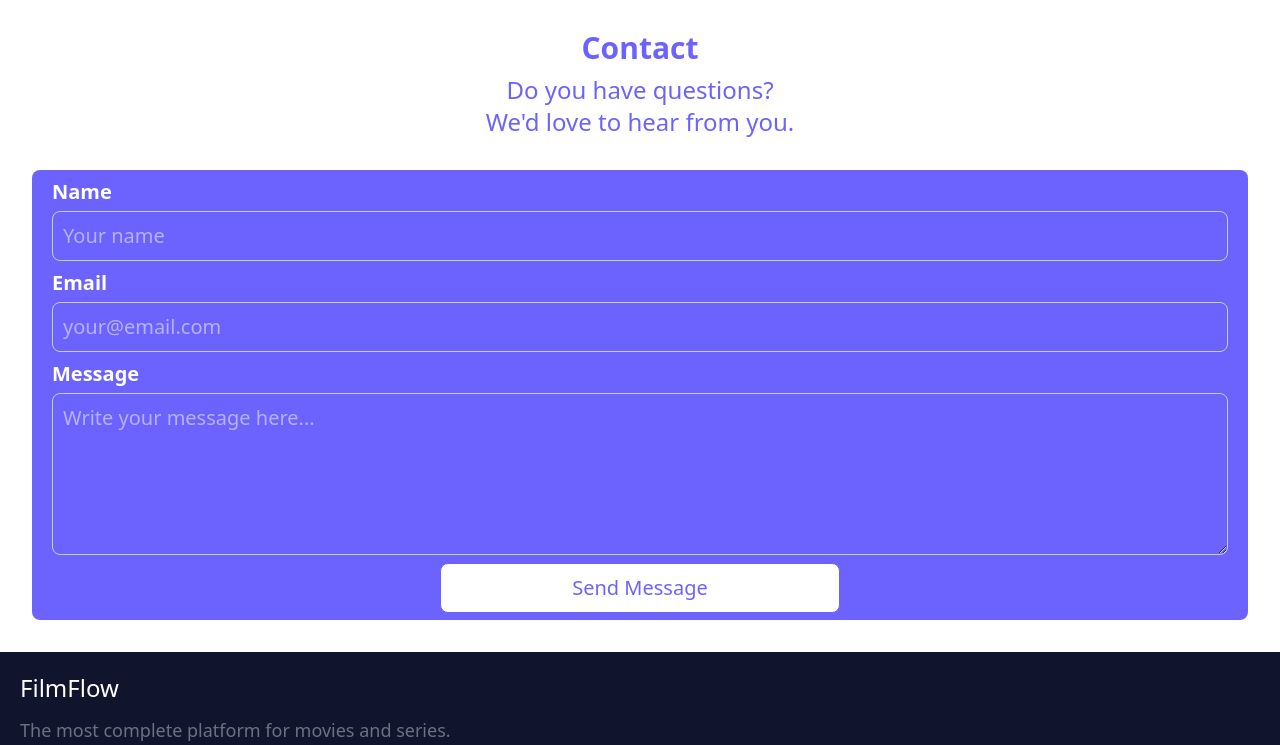
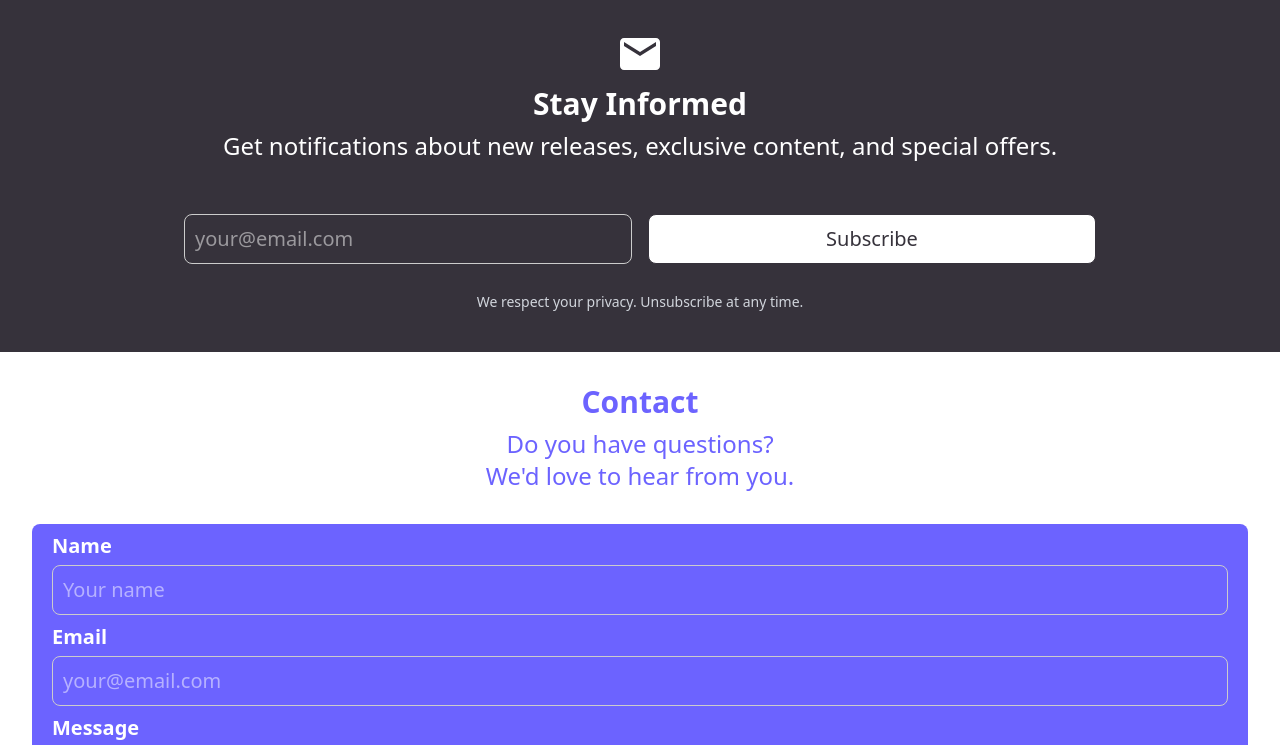
Before and after one commit to pberus/Front-End-Interview-qoop.ai-PedroBerustein, a React (Vite) app in the folder Frontend Interview/: page / in a window 1280 px wide. Shown: the part 2580-3325 px from the top of the page. Built offline with nearby package versions, Linux system fonts and the light colour scheme; no server answers.

Commit message:
feat: submittion message in contact form and newsletter subscription form

```diff
--- a/Frontend Interview/src/components/Contact.tsx
+++ b/Frontend Interview/src/components/Contact.tsx
@@ -1,7 +1,23 @@
 //This component is a contact form that allows users to send messages. It includes fields for name, email, and message, and a submit button. The form is styled with Tailwind CSS classes for responsiveness and aesthetics.
-import { FC } from "react";
+import { FC, useState } from "react";
 
 const Contact: FC = () => {
+  const [formSubmitted, setFormSubmitted] = useState<boolean>(false);
+  const [error, setError] = useState<string | null>(null);
+
+  const handleSubmit = async (e: React.FormEvent) => {
+    e.preventDefault();
+
+    try {
+      await new Promise((resolve) => setTimeout(resolve, 2000)); // Simula una llamada a la API
+
+      setFormSubmitted(true);
+      setError(null);
+    } catch (error) {
+      setError("There was an error sending your message. Please try again.");
+    }
+  };
+
   return (
     <div className="flex flex-col gap-8 p-8 text-[#6c63ff] justify-center items-center">
       <div className="flex flex-col gap-2 text-center">
@@ -10,40 +26,68 @@ const Contact: FC = () => {
           Do you have questions? <br />We'd love to hear from you.
         </p>
       </div>
+
       <div className="h-[450px] w-[100%] bg-[#6c63ff] text-white p-2 rounded-lg">
-        <form className="flex flex-col gap-2 h-full p-3 justify-center items-center" onSubmit={(e) => e.preventDefault()}>
+        {formSubmitted ? (
+          <div className="p-4 bg-green-500 text-white rounded-lg text-center flex justify-center">
+            <p>Your message was sent successfully!</p>
+          </div>
+        ) : (
+          <form
+            className="flex flex-col gap-2 h-full p-3 justify-center items-center"
+            onSubmit={handleSubmit}
+          >
             <div className="flex-1 flex flex-col w-full">
-            <label htmlFor='name' className="font-bold mb-[5px] lg:text-xl">Name</label>
-            <input type='text' id='name' placeholder='Your name' required className="p-[10px] border-1 border-[#ccc] rounded-lg lg:text-xl" />
-          </div>
-          <div className="flex-1 flex flex-col w-full">
-            <label htmlFor='email' className="font-bold mb-[5px] lg:text-xl">Email</label>
+              <label htmlFor="name" className="font-bold mb-[5px] lg:text-xl">
+                Name
+              </label>
               <input
-              type='email'
-              id='email'
-              placeholder='your@email.com'
+                type="text"
+                id="name"
+                placeholder="Your name"
                 required
                 className="p-[10px] border-1 border-[#ccc] rounded-lg lg:text-xl"
               />
             </div>
             <div className="flex-1 flex flex-col w-full">
-            <label htmlFor='message' className="font-bold mb-[5px] lg:text-xl">Message</label>
+              <label htmlFor="email" className="font-bold mb-[5px] lg:text-xl">
+                Email
+              </label>
+              <input
+                type="email"
+                id="email"
+                placeholder="your@email.com"
+                required
+                className="p-[10px] border-1 border-[#ccc] rounded-lg lg:text-xl"
+              />
+            </div>
+            <div className="flex-1 flex flex-col w-full">
+              <label htmlFor="message" className="font-bold mb-[5px] lg:text-xl">
+                Message
+              </label>
               <textarea
-              id='message'
+                id="message"
                 rows={5}
-              placeholder='Write your message here...'
+                placeholder="Write your message here..."
                 required
                 maxLength={1000}
                 className="resize-vertical max-h-[50vh] overflow-y-auto p-[10px] border-1 border-[#ccc] rounded-lg lg:text-xl"
               ></textarea>
             </div>
             <button
-            type='submit'
+              type="submit"
               className="max-w-100 w-full p-[10px] bg-white text-[#6c63ff] border border-[#6c63ff] rounded-lg cursor-pointer transition duration-300 ease-in-out hover:bg-[#6c63ff] hover:text-white hover:border-white lg:text-xl"
             >
               Send Message
             </button>
           </form>
+        )}
+
+        {error && (
+          <div className="p-4 bg-red-500 text-white rounded-lg mt-4 text-center">
+            <p>{error}</p>
+          </div>
+        )}
       </div>
     </div>
   );
--- /dev/null
+++ b/Frontend Interview/src/components/NewsletterSubscriptionForm.tsx
@@ -0,0 +1,63 @@
+//This component is a contact form that allows users to send messages. It includes fields for name, email, and message, and a submit button. The form is styled with Tailwind CSS classes for responsiveness and aesthetics.
+import { FC, useState } from "react";
+import { MdEmail } from "react-icons/md";
+
+const NewsletterSubscriptionForm: FC = () => {
+  const [email, setEmail] = useState("");
+  const [submitted, setSubmitted] = useState(false);
+
+  const handleSubmit = (e: React.FormEvent) => {
+    e.preventDefault();
+
+    setTimeout(() => {
+      setSubmitted(true);
+      setEmail("");
+
+      setTimeout(() => setSubmitted(false), 3000);
+    }, 1000);
+  };
+
+  return (
+    <div className="flex flex-col gap-8 p-8 text-white justify-center items-center bg-[#36323b]">
+      <div className="flex flex-col gap-2 text-center items-center">
+        <div className="text-5xl"><MdEmail /></div>
+        <h2 className="text-2xl lg:text-3xl font-bold">Stay Informed</h2>
+        <p className="text-lg lg:text-2xl">
+          Get notifications about new releases, exclusive content, and special offers.
+        </p>
+      </div>
+      <div className="w-[100%] text-white p-2 rounded-lg text-center">
+        <form
+          className="flex gap-4 h-full p-3 justify-center items-center"
+          onSubmit={handleSubmit}
+        >
+          <input
+            type='email'
+            id='email'
+            placeholder='your@email.com'
+            required
+            value={email}
+            onChange={(e) => setEmail(e.target.value)}
+            className="p-[10px] w-full max-w-md border border-[#ccc] rounded-lg lg:text-xl"
+          />
+          <button
+            type='submit'
+            className="p-[10px] w-full max-w-md bg-white text-[#36323b] border border-[#36323b] rounded-lg cursor-pointer transition duration-300 ease-in-out hover:bg-[#36323b] hover:text-white hover:border-white lg:text-xl"
+          >
+            Subscribe
+          </button>
+        </form>
+
+        {submitted && (
+          <p className="text-green-400 mt-4">Subscription successful!</p>
+        )}
+
+        <p className="mt-4 text-sm text-gray-300">
+          We respect your privacy. Unsubscribe at any time.
+        </p>
+      </div>
+    </div>
+  );
+};
+
+export default NewsletterSubscriptionForm;
--- a/Frontend Interview/src/components/common/Variants.tsx
+++ b/Frontend Interview/src/components/common/Variants.tsx
@@ -202,7 +202,7 @@ const toggleContainer: React.CSSProperties = {
     cursor: "pointer",
     position: "absolute",
     top: 18,
-    left: 15,
+    left: 29,
     width: 50,
     height: 50,
     borderRadius: "50%",
--- a/Frontend Interview/src/views/Home/Home.tsx
+++ b/Frontend Interview/src/views/Home/Home.tsx
@@ -7,6 +7,7 @@ import Pricing from "../../components/Pricing";
 import Contact from "../../components/Contact";
 import Footer from "../../components/Footer";
 import Variants from "../../components/common/Variants";
+import NewsletterSubscriptionForm from "../../components/NewsletterSubscriptionForm";
 
 type Section = "hero" | "features" | "testimonials" | "pricing" | "contact";
 
@@ -41,6 +42,7 @@ const Home: FC = () => {
       <section ref={sectionRefs.features} id="features"><Features /></section>
       <section ref={sectionRefs.testimonials} id="testimonials"><Testimonials /></section>
       <section ref={sectionRefs.pricing} id="pricing"><Pricing /></section>
+      <NewsletterSubscriptionForm />
       <section ref={sectionRefs.contact} id="contact"><Contact /></section>
       <Footer />
     </div>
```
Lines whose indentation alone changed are shown as unchanged.
